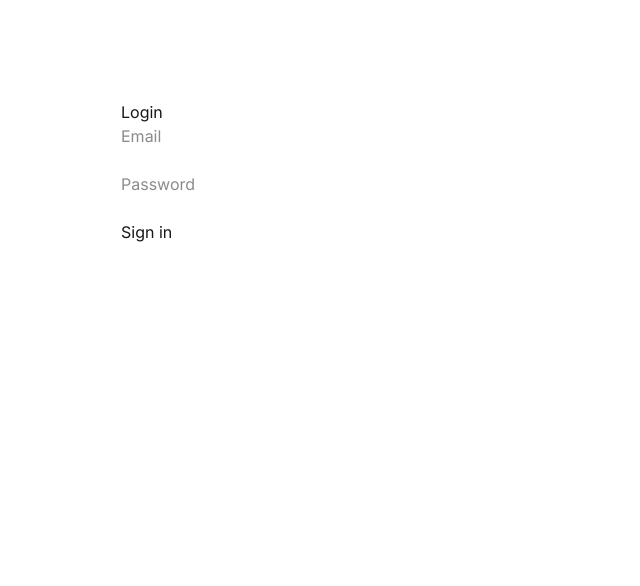
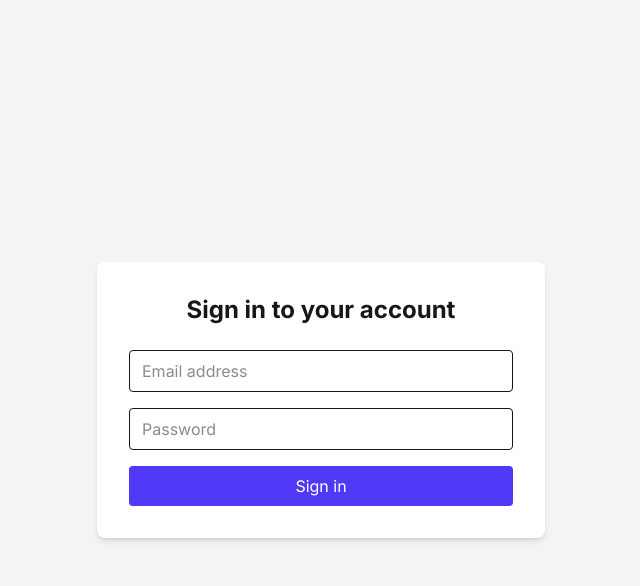
Before and after one commit to Loukik99/Subscription-Billing-Engine, a Next.js app in the folder web/: page /auth/login in a window 1280 px wide. Shown: the top 586 px of the page, without its empty margins (319-959 px from the left). Built offline with nearby package versions, Linux system fonts and the light colour scheme; no server answers.

Commit message:
Fix login API wiring and restore login UI

```diff
--- a/web/app/auth/login/page.tsx
+++ b/web/app/auth/login/page.tsx
@@ -1,20 +1,18 @@
-"use client";
+'use client';
 
-import { useState } from "react";
-import { useRouter } from "next/navigation";
-import { login } from "@/lib/api";
+import { useState } from 'react';
+import { useRouter } from 'next/navigation';
+import { login } from '@/lib/api';
 
 export default function LoginPage() {
+  const [email, setEmail] = useState('');
+  const [password, setPassword] = useState('');
+  const [error, setError] = useState<string | null>(null);
   const router = useRouter();
-  const [email, setEmail] = useState("");
-  const [password, setPassword] = useState("");
-  const [error, setError] = useState<string | null>(null);
-  const [loading, setLoading] = useState(false);
 
-  async function handleSubmit(e: React.FormEvent) {
+  const handleSubmit = async (e: React.FormEvent) => {
     e.preventDefault();
     setError(null);
-    setLoading(true);
 
     try {
       const res = await login({ email, password });
@@ -22,25 +20,32 @@ export default function LoginPage() {
       router.push("/admin");
     } catch (err: any) {
       setError(err.message || "Login failed");
-    } finally {
-      setLoading(false);
     }
-  }
+  };
 
   return (
-    <div style={{ maxWidth: 400, margin: "100px auto" }}>
-      <h1>Login</h1>
+    <div className="flex min-h-screen items-center justify-center bg-gray-100">
+      <div className="w-full max-w-md rounded-lg bg-white p-8 shadow-md">
+        <h1 className="mb-6 text-center text-2xl font-bold">
+          Sign in to your account
+        </h1>
 
-      <form onSubmit={handleSubmit}>
+        {error && (
+          <div className="mb-4 rounded bg-red-100 p-3 text-red-700">
+            {error}
+          </div>
+        )}
+
+        <form onSubmit={handleSubmit} className="space-y-4">
+
           <input
             type="email"
-          placeholder="Email"
+            placeholder="Email address"
             value={email}
             onChange={(e) => setEmail(e.target.value)}
             required
+            className="w-full rounded border px-3 py-2"
           />
-
-        <br /><br />
 
           <input
             type="password"
@@ -48,16 +53,18 @@ export default function LoginPage() {
             value={password}
             onChange={(e) => setPassword(e.target.value)}
             required
+            className="w-full rounded border px-3 py-2"
           />
 
-        <br /><br />
+          <button
+            type="submit"
+            className="w-full rounded bg-indigo-600 py-2 text-white hover:bg-indigo-700"
+          >
+            Sign in
+          </button>
 
-        {error && <p style={{ color: "red" }}>{error}</p>}
-
-        <button type="submit" disabled={loading}>
-          {loading ? "Signing in..." : "Sign in"}
-        </button>
         </form>
+      </div>
     </div>
   );
 }
--- a/web/lib/api.ts
+++ b/web/lib/api.ts
@@ -94,8 +94,6 @@ export const api = {
   getSystemStatus: () => fetcher<import('../types').SystemStatus>('/dashboard/system'),
 
   // Auth
-  register: (data: any) => fetcher<{ token: string; user: any }>('/auth/register', { method: 'POST', body: JSON.stringify(data) }),
-  login: (email: string, password: string) => fetcher<{ token: string; user: any }>('/auth/login', { method: 'POST', body: JSON.stringify({ email, password }) }),
 
   // Portal
   getPortalDashboard: () => fetcher<any>('/portal/me'),
```
Lines whose indentation alone changed are shown as unchanged.
